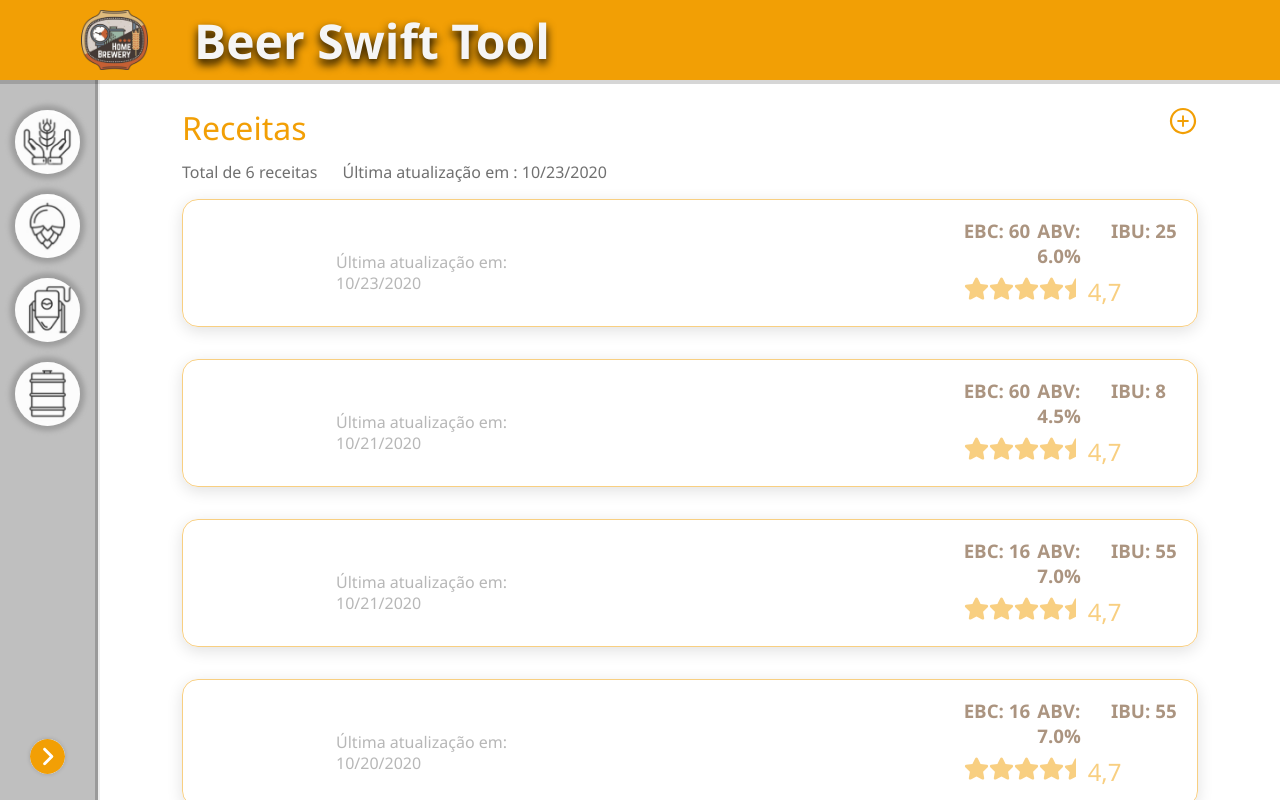
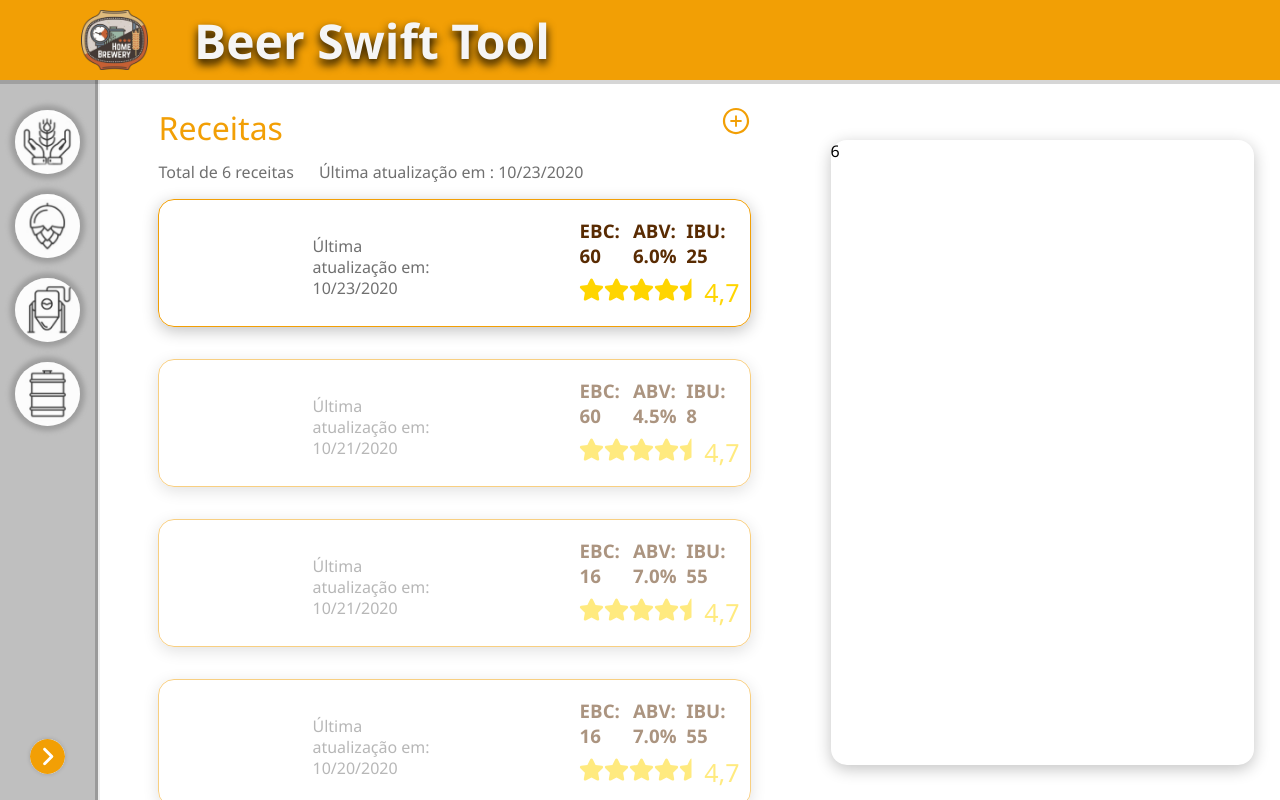
Before and after one commit to Marcio-Tiene/beer-swifty-tool-frontend, a React (Create React App) app: page /recipes in a window 1280 px wide. Built offline with nearby package versions, Linux system fonts and the light colour scheme; data requests are answered from the project's data file.

Commit message:
Recipe selection and side recipe info card impl

```diff
--- /dev/null
+++ b/src/components/Rating/index.tsx
@@ -0,0 +1,38 @@
+import React from 'react';
+import { FaStar, FaStarHalf } from 'react-icons/fa';
+
+interface Rating {
+  StarSize: number;
+}
+
+const Rating = ({ StarSize }: Rating) => {
+  return (
+    <>
+      <div
+        style={{
+          display: 'flex',
+          justifyContent: 'center',
+          width: `${StarSize * 5}px`,
+          height: `${StarSize * 1.2}px`,
+        }}
+      >
+        <FaStar size={StarSize} color=' #FFD500' />
+        <FaStar size={StarSize} color=' #FFD500' />
+        <FaStar size={StarSize} color=' #FFD500' />
+        <FaStar size={StarSize} color=' #FFD500' />
+        <FaStarHalf size={StarSize} color=' #FFD500' />
+      </div>
+      <h1
+        style={{
+          fontSize: `${StarSize}px`,
+          lineHeight: `${StarSize * 1.2}px`,
+          color: ' #FFD500',
+        }}
+      >
+        4,7
+      </h1>
+    </>
+  );
+};
+
+export default Rating;
--- a/src/components/RecipeListContent/index.tsx
+++ b/src/components/RecipeListContent/index.tsx
@@ -1,7 +1,6 @@
-import React from 'react';
+import React, { useEffect, useState } from 'react';
 import GetRecipesHook from '../../hooks/GetRecipesHook';
 import { AiOutlinePlusCircle } from 'react-icons/ai';
-import { FaStarHalf, FaStar } from 'react-icons/fa';
 
 import IRecipes from '../../Interfaces/IRecipes';
 
@@ -16,9 +15,16 @@
   RecipeAtt,
 } from './styles';
 import { Link } from 'react-router-dom';
+import Rating from '../Rating';
 
 const RecipeListContent = () => {
   const [recipes] = GetRecipesHook();
+
+  const [infoCardValues, setInfoCardValues] = useState(recipes[0]);
+
+  useEffect(() => {
+    setInfoCardValues(recipes[0]);
+  }, [recipes]);
 
   const recipesLastUpdate = new Date(
     Math.max(...recipes.map((recipe) => new Date(recipe.updated_at).getTime()))
@@ -41,34 +47,37 @@
         {recipes.map((recipes: IRecipes) => {
           let updatedAt = new Date(recipes.updated_at).toLocaleDateString();
           return (
-            <RecipeListPageCard key={`${recipes.id}${recipes.name} `}>
+            <RecipeListPageCard
+              isActive={infoCardValues.id === recipes.id ? true : false}
+              onClickCapture={() => setInfoCardValues(recipes)}
+              key={`${recipes.id}${recipes.name} `}
+            >
               <Span BgImg={recipes.img_url} />
               <DivName>
                 <h1>{recipes.name}</h1>
 
                 <p>Última atualização em: {updatedAt}</p>
               </DivName>
-              <Desc>{recipes.description}</Desc>
+              <Desc>{recipes.short_description}</Desc>
               <RecipeAtt>
                 <div className='attributes'>
                   <h3>EBC: {recipes.color} </h3>{' '}
                   <h3>ABV: {Number(recipes.abv).toFixed(1)}%</h3>{' '}
                   <h3>IBU: {recipes.ibu}</h3>
                 </div>
-                <h1>
-                  <FaStar size={25} />
-                  <FaStar size={25} />
-                  <FaStar size={25} />
-                  <FaStar size={25} />
-                  <FaStarHalf />
-                  4,7
-                </h1>
+                <div className='rating'>
+                  <Rating StarSize={25} />
+                </div>
               </RecipeAtt>
             </RecipeListPageCard>
           );
         })}
       </RecipeListPageDiv>
-      <RecipeInfoBaner></RecipeInfoBaner>
+      <RecipeInfoBaner>
+        <h1>{infoCardValues.name}</h1>
+        <h2>{infoCardValues.short_description}</h2>
+        <p>{infoCardValues.id}</p>
+      </RecipeInfoBaner>
     </Wrapper>
   );
 };
--- a/src/components/RecipeListContent/styles.tsx
+++ b/src/components/RecipeListContent/styles.tsx
@@ -2,6 +2,9 @@
 
 interface Props {
   BgImg: string;
+}
+interface PropsA {
+  isActive: boolean;
 }
 
 // RL = Recipe List
@@ -11,7 +14,7 @@
   width: 100%;
   height: 100%;
   display: grid;
-  grid-template-columns: 1fr 0%;
+  grid-template-columns: 1fr 471px;
 
   grid-template-areas: 'RL RI';
 `;
@@ -86,7 +89,7 @@
 
   border-radius: 16px;
 
-  opacity: 0.5;
+  opacity: ${(p: PropsA) => (p.isActive ? 1 : 0.5)};
   transition: linear 200ms;
 
   &:hover {
@@ -96,8 +99,13 @@
 
 export const RecipeInfoBaner = styled.div`
   grid-area: RI;
-  height: 100%;
-  width: 100%;
+  align-self: center;
+  justify-self: right;
+  height: 90%;
+  width: 90%;
+  box-shadow: 0px 4px 16px #0000003d;
+  /* border: 1px solid black; */
+  border-radius: 16px;
 `;
 
 export const Span = styled.span`
@@ -151,6 +159,13 @@
 
   .attributes {
     display: flex;
+    justify-content: space-evenly;
+    width: 100%;
+  }
+  .rating {
+    display: flex;
+    justify-content: space-evenly;
+    height: fit-content;
     width: 100%;
   }
 `;
```
